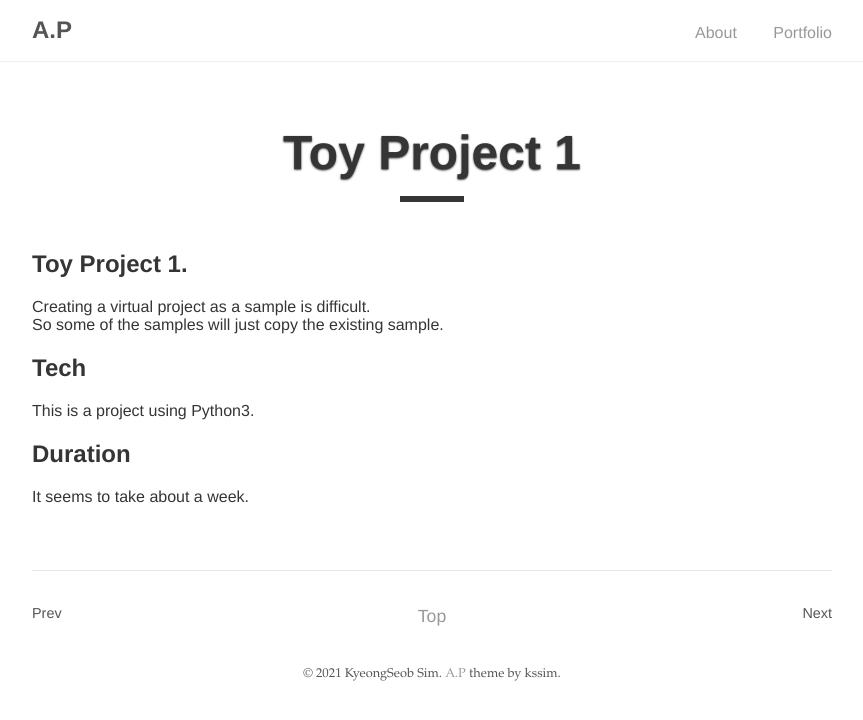
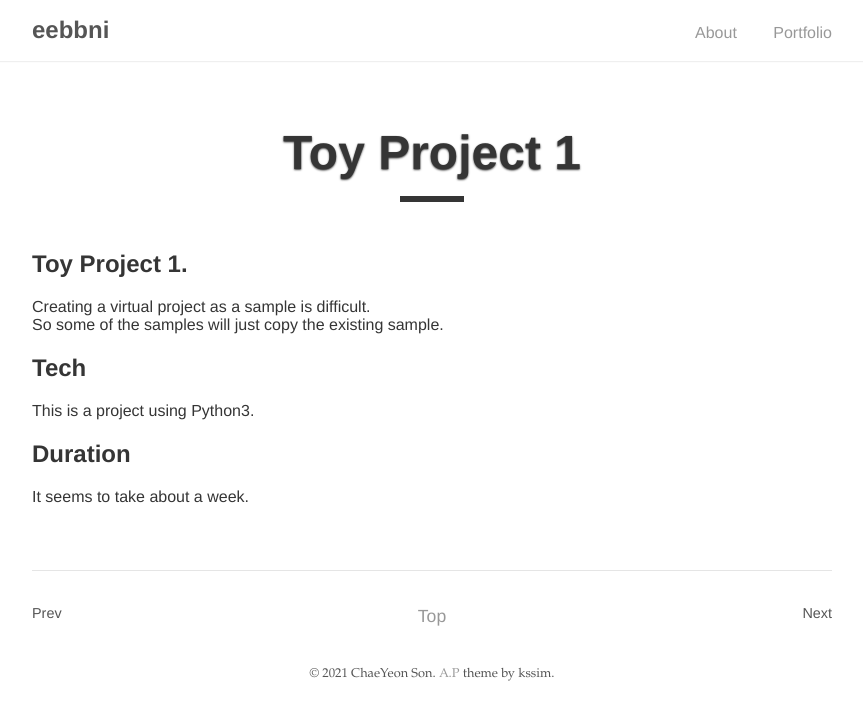
Before and after one commit to eebbni/eebbni.github.io, a Jekyll site: the page built from _posts/2017-08-21-toy-project-1.md, in a window 1280 px wide. Shown: the top 720 px of the page, without its empty margins (208-1071 px from the left). Built offline with Jekyll 4.4.1, drawn with Linux system fonts in a browser that asks for light colours.

Commit message:
테스트

```diff
--- a/_config.yml
+++ b/_config.yml
@@ -1,15 +1,15 @@
 # Site settings
-title: A.P
+title: eebbni
 baseurl: "/"
 url: "https://eebbni.github.io"
 google_analytics: # Tracking ID, e.g. "UA-000000-01"
 
 # Author
 author:
-  name: KyeongSeob Sim
-  desc: Hello nice to meet you
-  email: ksub0912@gmail.com
-  selfie: assets/img/profile.jpg
+  name: ChaeYeon Son
+  desc: web fullstack developer
+  email: engeliss72@gmail.com
+  selfie: assets/img/zepeto.jpg
 
 # social
 social:
```
